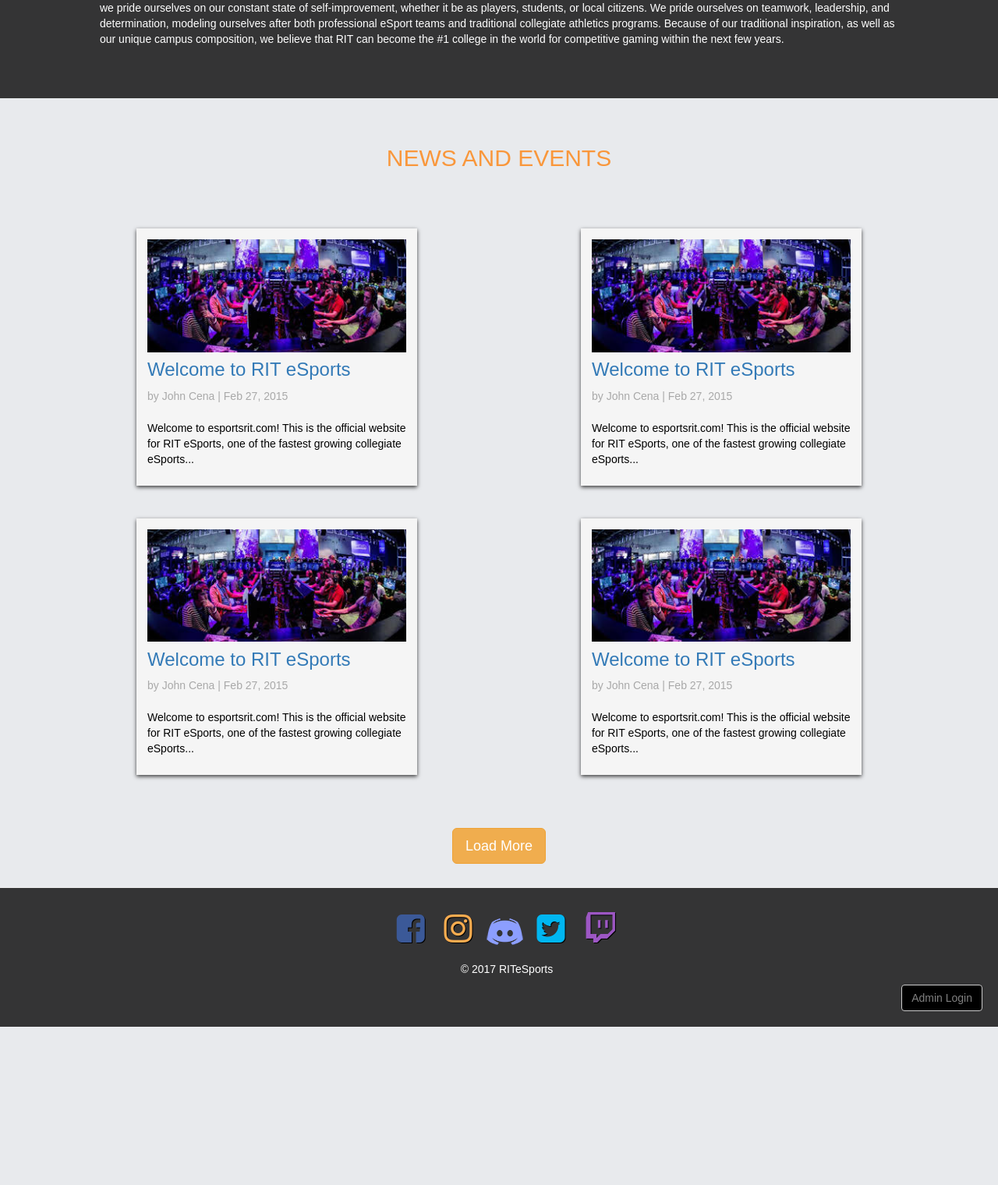
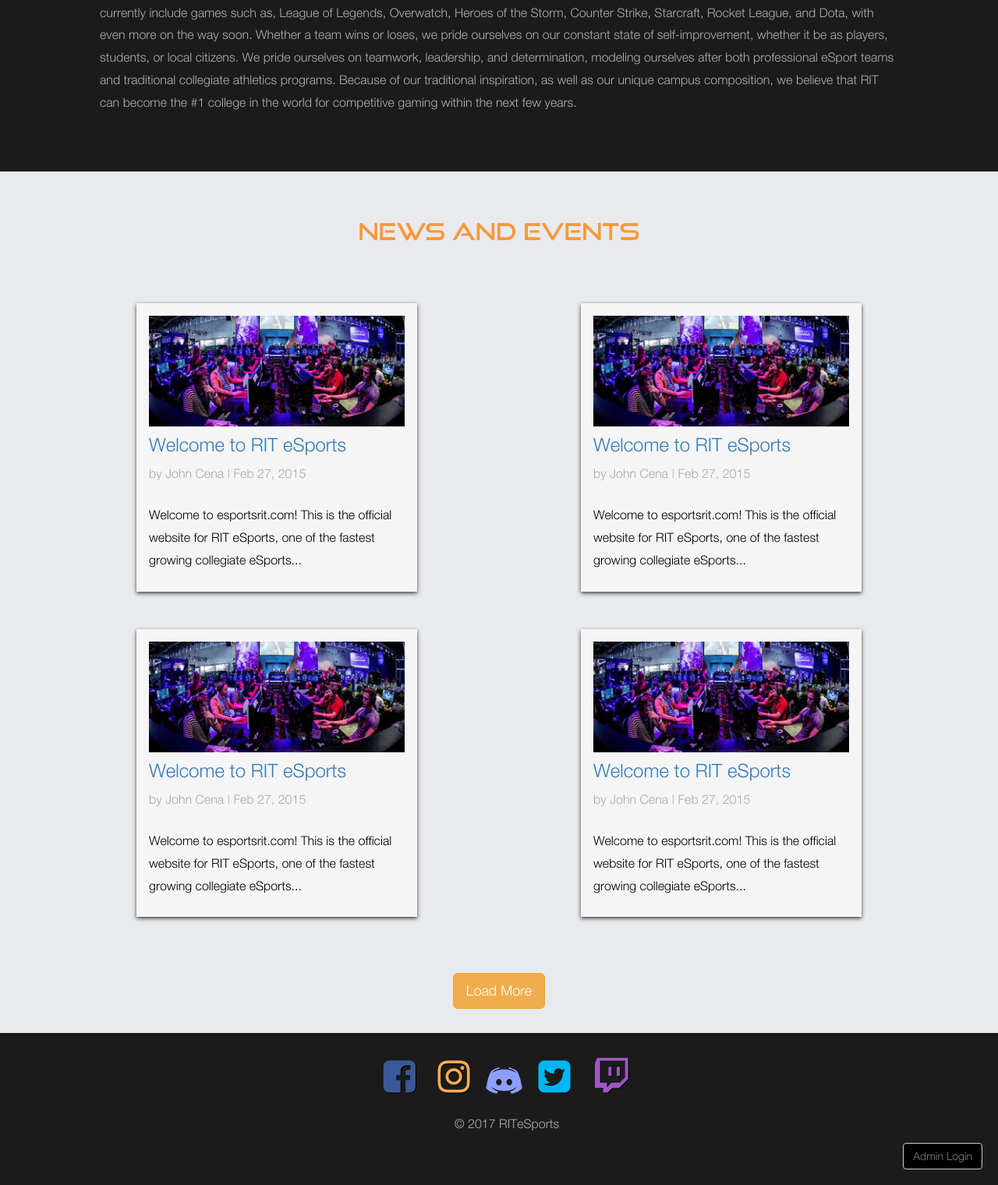
Before and after one commit to pinajbasutkar/RIT-eSports, a PHP site: page /index.php in a window 1280 px wide. Shown: the part 941-2461 px from the top of the page at 78% size. Before the commit the page ends 2258 px from the top, so only its background shows below. Run offline with PHP 8.4, Linux system fonts and the light colour scheme; data comes from the database, SQL or seed files in the repository; some libraries are stand-ins or nearby versions.

Commit message:
Embedded fonts and styled body text

```diff
--- a/css/rogue6_project1_styles.css
+++ b/css/rogue6_project1_styles.css
@@ -66,6 +66,21 @@ color: #777777;
 
 }
 
+h2{
+    font-family: heading-font;
+}
+
+@font-face {
+    font-family: body-font;
+    src: url("../fonts/HelveticaNeueLt.ttf");
+}
+
+@font-face {
+    font-family: heading-font;
+    src: url("../fonts/good-times.ttf");
+}
+
+
 /* News Item Styles */
 .news-item {
     background-color: whitesmoke;
@@ -102,9 +117,11 @@ li a
 
 body
 {
-    font-family: Arial, sans-serif;
-    color: #fff;
-    background-color: #343435;
+    font-family: body-font;
+    color: #afafae;
+    background-color: #1C1B1B;
+    font-size: 16px;
+    line-height: 180%;
 }
 
 main
```
Also changed, not shown: fonts/HelveticaNeueLt.ttf (added), fonts/good-times.ttf (added).
